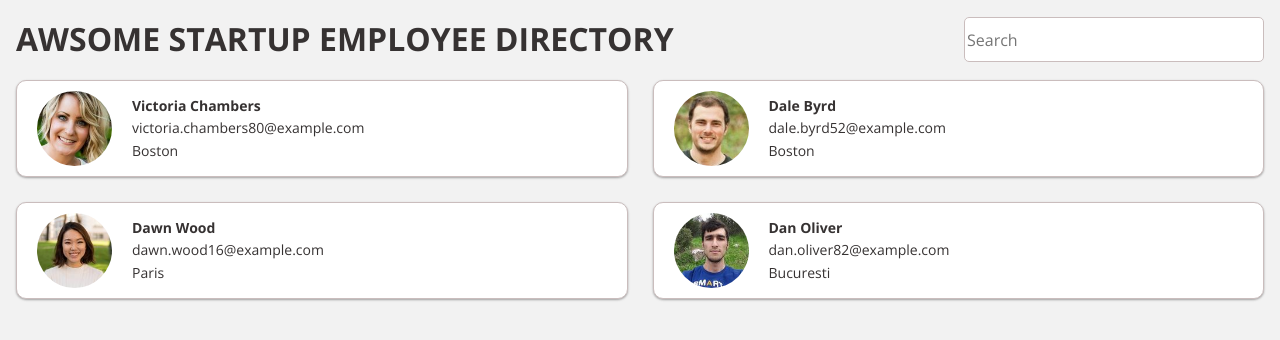
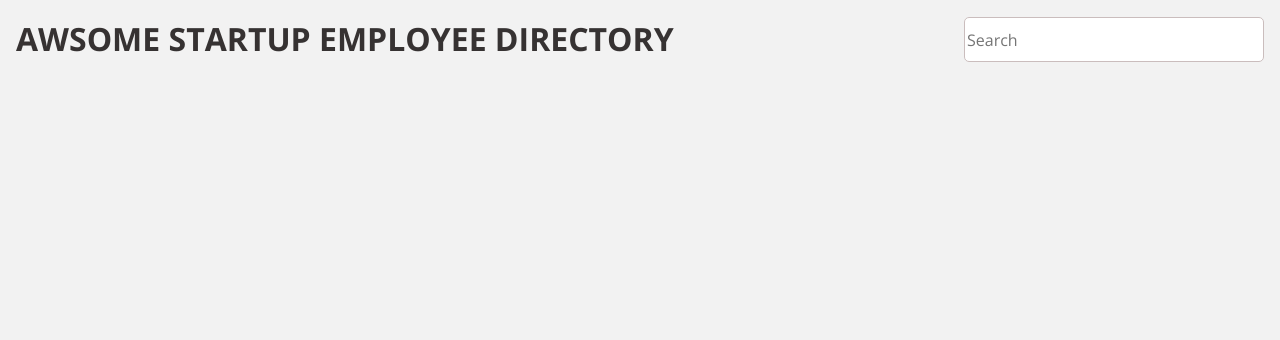
Before and after one commit to nate-mal/employee_directory, a website: page index.html in a window 1280 px wide. Drawn offline with nearby package versions, Linux system fonts and the light colour scheme; no server answers.

Commit message:
delete employe template structure

```diff
--- a/index.html
+++ b/index.html
@@ -34,44 +34,6 @@
 
 
 
-        <div class="employee-container">
-        <img src="img-profiles/member-1.jpg" class="profile-image" />
-
-        <div class="employee-text">
-          <p>Victoria Chambers</p>
-          <a href="#">victoria.chambers80@example.com</a>
-          <p>Boston</p>
-        </div>
-      </div>
-      <div class="employee-container">
-        <img src="img-profiles/member-2.jpg" class="profile-image" />
-
-        <div class="employee-text">
-          <p>Dale Byrd </p>
-          <a href="#">dale.byrd52@example.com</a>
-          <p>Boston</p>
-        </div>
-      </div>
-
-    <div class="employee-container">
-        <img src="img-profiles/member-3.jpg" class="profile-image" />
-
-        <div class="employee-text">
-          <p>Dawn Wood</p>
-          <a href="#">dawn.wood16@example.com</a>
-          <p>Paris</p>
-        </div>
-      </div>
-
-            <div class="employee-container">
-                <img src="img-profiles/member-4.jpg" class="profile-image" />
-                <div class="employee-text">
-                  <p>Dan Oliver</p>
-                  <a href="#">dan.oliver82@example.com</a>
-                  <p>Bucuresti</p>
-                </div>
-              </div>
-
         </div>
     </main>
     <script src="https://code.jquery.com/jquery-3.6.0.min.js"></script>
```
